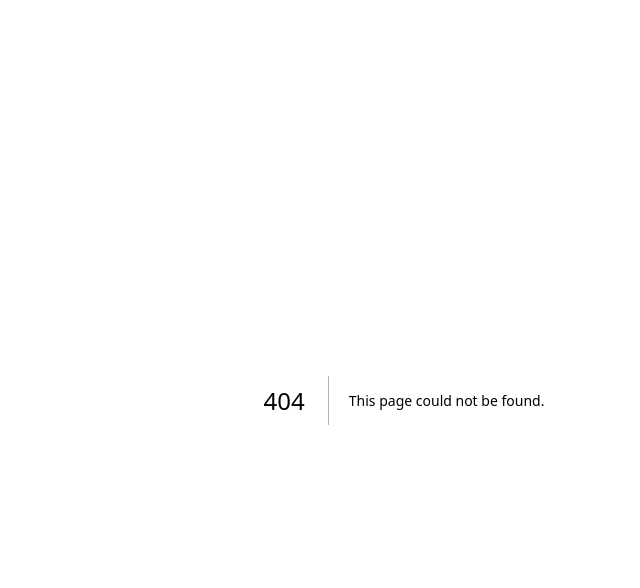
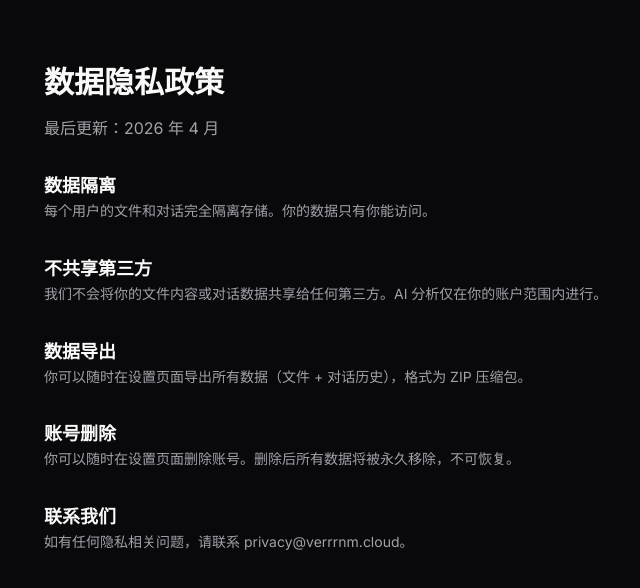
Before and after one commit to DriveMem/drivemem, a Next.js app in the folder apps/web/: page /privacy in a window 1280 px wide. Before the commit this address had no page. Shown: the top 588 px of the page, without its empty margins (236-876 px from the left). Built offline with nearby package versions, Linux system fonts and the light colour scheme.

Commit message:
feat(web): landing navbar + privacy page + footer link

```diff
--- a/apps/web/src/app/page.tsx
+++ b/apps/web/src/app/page.tsx
@@ -60,6 +60,15 @@ const FEATURES = [
 export default function LandingPage() {
   return (
     <main className="min-h-screen bg-gray-950 text-white selection:bg-blue-500/30">
+      <nav className="sticky top-0 z-50 flex items-center justify-between border-b border-gray-800 bg-gray-950/80 px-6 py-4 backdrop-blur">
+        <Link href="/" className="text-lg font-bold text-white">AI Drive</Link>
+        <div className="flex items-center gap-4">
+          <a href="#features" className="text-sm text-gray-400 hover:text-white transition">功能</a>
+          <Link href="/login" className="text-sm text-gray-400 hover:text-white transition">登录</Link>
+          <Link href="/signup" className="rounded-lg bg-blue-600 px-4 py-2 text-sm font-medium text-white hover:bg-blue-700 transition">免费开始</Link>
+        </div>
+      </nav>
+
       {/* ===== grid bg ===== */}
       <div className="pointer-events-none fixed inset-0 z-0 bg-[linear-gradient(rgba(255,255,255,.03)_1px,transparent_1px),linear-gradient(90deg,rgba(255,255,255,.03)_1px,transparent_1px)] bg-[size:64px_64px]" />
       <div className="pointer-events-none fixed inset-0 z-0 bg-[radial-gradient(ellipse_80%_50%_at_50%_-20%,rgba(59,130,246,.15),transparent)]" />
@@ -193,7 +202,7 @@ export default function LandingPage() {
 
       {/* ===== Footer ===== */}
       <footer className="relative z-10 border-t border-gray-800 px-6 py-8 text-center text-sm text-gray-500">
-        © 2026 AI Drive
+        © 2026 AI Drive · <Link href="/privacy" className="text-gray-500 hover:text-gray-400 text-sm">隐私政策</Link>
       </footer>
     </main>
   )
--- /dev/null
+++ b/apps/web/src/app/privacy/page.tsx
@@ -0,0 +1,31 @@
+export default function PrivacyPage() {
+  return (
+    <div className="mx-auto max-w-3xl px-6 py-16">
+      <h1 className="text-3xl font-bold">数据隐私政策</h1>
+      <p className="mt-4 text-muted-foreground">最后更新：2026 年 4 月</p>
+
+      <div className="mt-8 space-y-8 text-sm leading-relaxed text-muted-foreground">
+        <section>
+          <h2 className="text-lg font-semibold text-foreground">数据隔离</h2>
+          <p>每个用户的文件和对话完全隔离存储。你的数据只有你能访问。</p>
+        </section>
+        <section>
+          <h2 className="text-lg font-semibold text-foreground">不共享第三方</h2>
+          <p>我们不会将你的文件内容或对话数据共享给任何第三方。AI 分析仅在你的账户范围内进行。</p>
+        </section>
+        <section>
+          <h2 className="text-lg font-semibold text-foreground">数据导出</h2>
+          <p>你可以随时在设置页面导出所有数据（文件 + 对话历史），格式为 ZIP 压缩包。</p>
+        </section>
+        <section>
+          <h2 className="text-lg font-semibold text-foreground">账号删除</h2>
+          <p>你可以随时在设置页面删除账号。删除后所有数据将被永久移除，不可恢复。</p>
+        </section>
+        <section>
+          <h2 className="text-lg font-semibold text-foreground">联系我们</h2>
+          <p>如有任何隐私相关问题，请联系 privacy@verrrnm.cloud。</p>
+        </section>
+      </div>
+    </div>
+  )
+}
--- a/apps/web/src/middleware.ts
+++ b/apps/web/src/middleware.ts
@@ -38,5 +38,5 @@ export default auth((req) => {
 })
 
 export const config = {
-  matcher: ["/((?!_next/static|_next/image|favicon|screenshots).*)"],
+  matcher: ["/((?!_next/static|_next/image|favicon|screenshots|share|privacy).*)"],
 }
```
